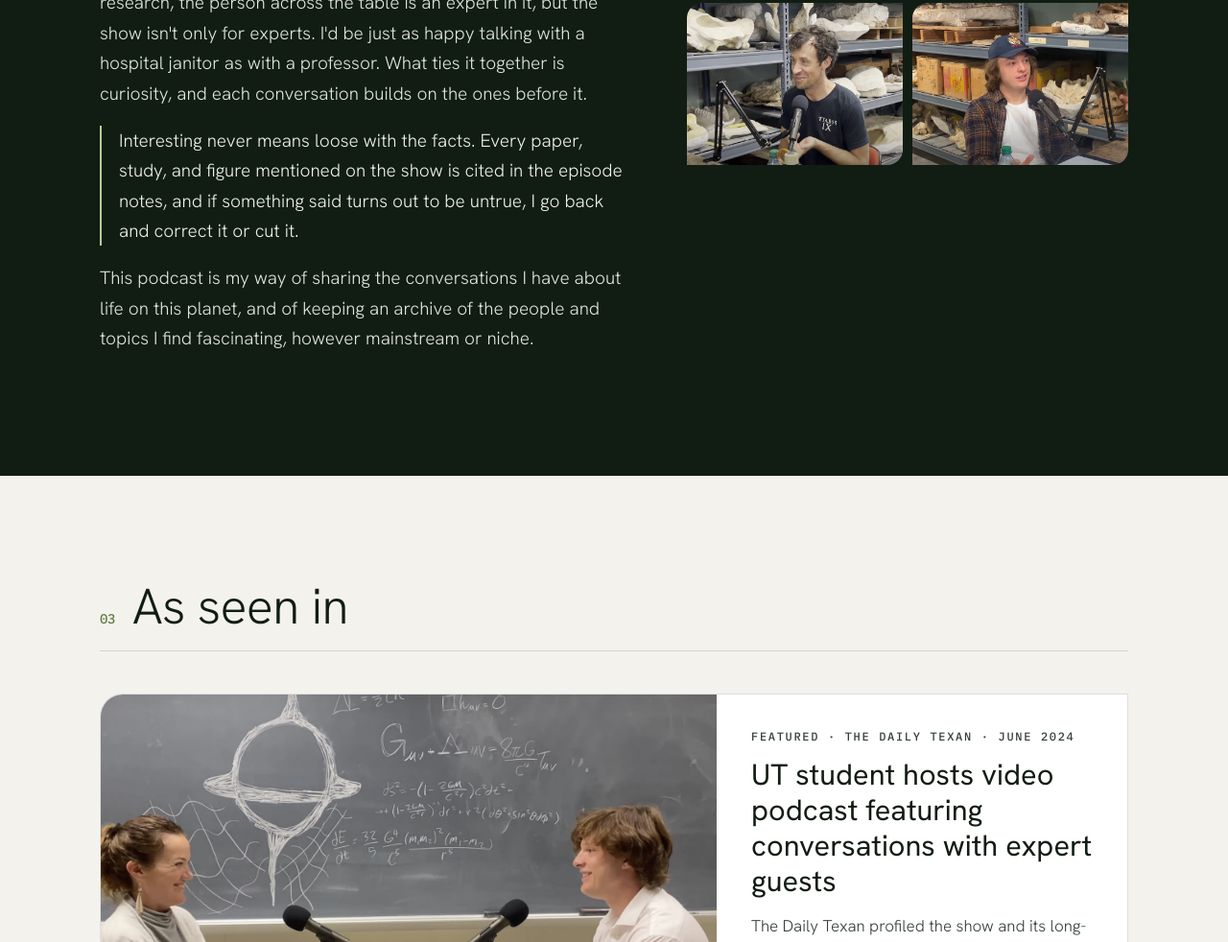
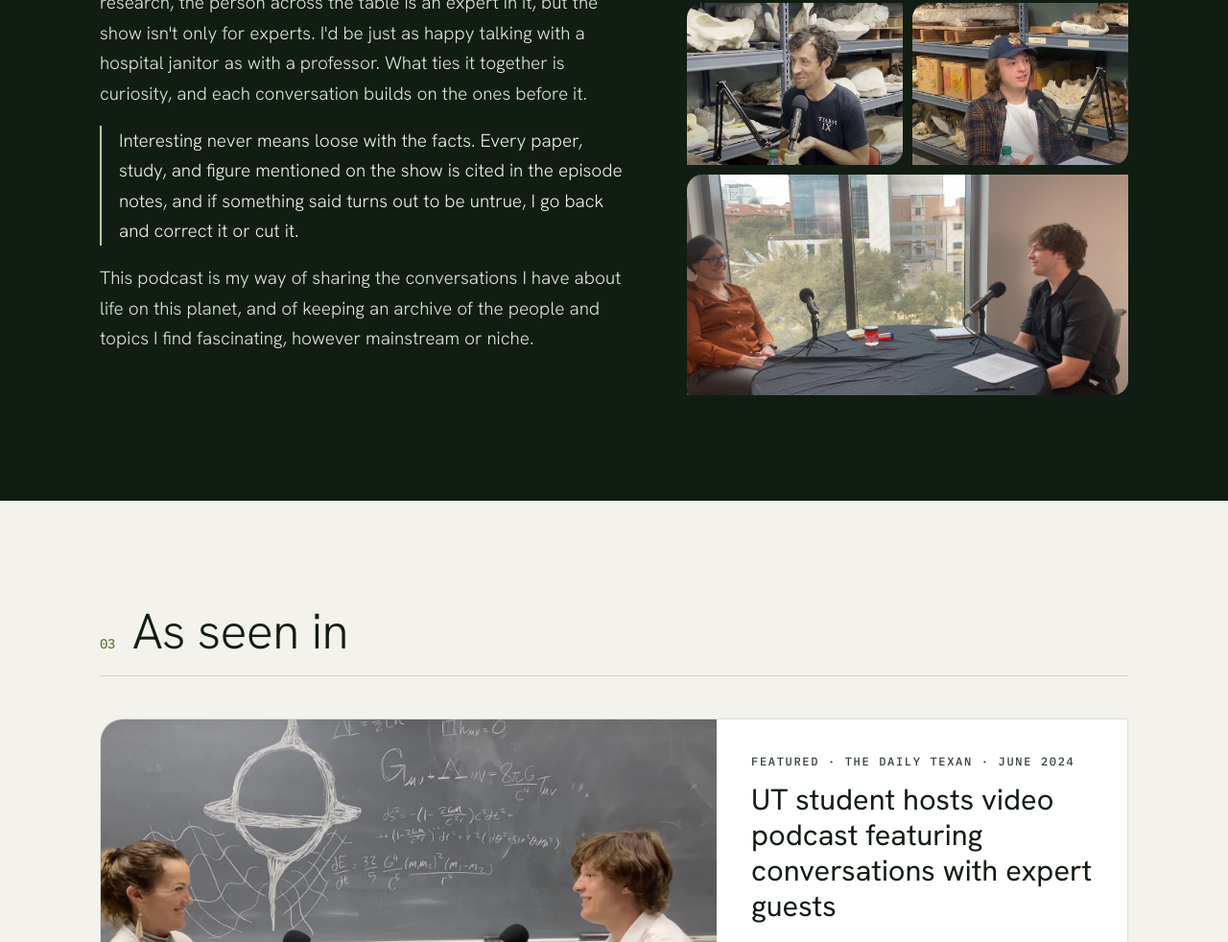
Before and after one commit to jasonbott124/on-the-subject-of-life, a plain HTML site: page index.html in a window 1280 px wide. Shown: the part 5255-6237 px from the top of the page at 96% size. Drawn offline with Linux system fonts and the light colour scheme.

Commit message:
Restore window photo in About the show gallery
Co-Authored-By: Claude Opus 5.5 <noreply@anthropic.com>
Claude-Session: https://claude.ai/code/session_01MHzkrkE4TPrwmqc7QioVqS

```diff
--- a/index.html
+++ b/index.html
@@ -100,6 +100,7 @@
         <img class="wide" src="assets/img/podcast-chalkboard.jpg" alt="Jason interviewing a guest at a table with microphones in front of a chalkboard" loading="lazy">
         <img src="assets/img/podcast-fossils-guest.jpg" alt="A guest speaking into a microphone in front of shelves of fossil specimens" loading="lazy">
         <img src="assets/img/podcast-fossils-host.jpg" alt="Jason hosting an episode recorded among fossil collections" loading="lazy">
+        <img class="wide" src="assets/img/podcast-window.jpg" alt="Jason and a guest recording by a window overlooking the UT Austin campus" loading="lazy">
       </div>
     </div>
   </div>
```
Also changed, not shown: assets/img/podcast-window.jpg (added).
